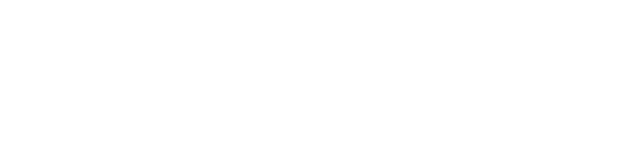
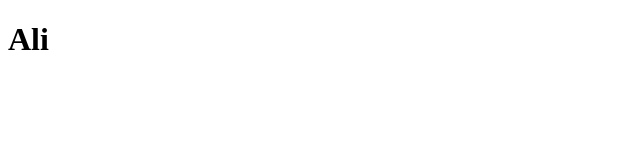
Before and after one commit to AlirezaAnzali/TypeScript_practice, a website with bundled scripts: page index.html in a window 1280 px wide. Shown: the full height of the page, 0-640 px from the left. Built offline with nearby package versions, Linux system fonts and the light colour scheme.

Commit message:
decorators-03-adding-multiple-decorators

```diff
--- a/app.ts
+++ b/app.ts
@@ -5,13 +5,26 @@ function Logger (logString: string) {
     }
 }
 
-@Logger("LOGGING-PERSON")
+function WithTemplate(template: string, hookId: string) {
+    return function(constructor:any) {
+        console.log("Rendering template");
+        const hookEl = document.getElementById(hookId);
+        const p = new constructor();
+        if (hookEl) {
+            hookEl.innerHTML = template;
+            hookEl.querySelector("h1")!.textContent = p.name;
+        }
+    }
+}
+
+@Logger("LOGGING-PERSON") // executed second
+@WithTemplate("<h1>My Person Object</h1>", "app") // executed first
 class Person {
-    name = "Ali";
+  name = "Ali";
 
-    constructor() {
-        console.log("Creating Person Object ...");
-    }
+  constructor() {
+    console.log("Creating Person Object ...");
+  }
 }
 
 const pers = new Person();
--- a/index.html
+++ b/index.html
@@ -8,6 +8,6 @@
     <script src="dist/app.js" defer></script>
 </head>
 <body>
-
+    <div id="app"></div>
 </body>
 </html>
```
